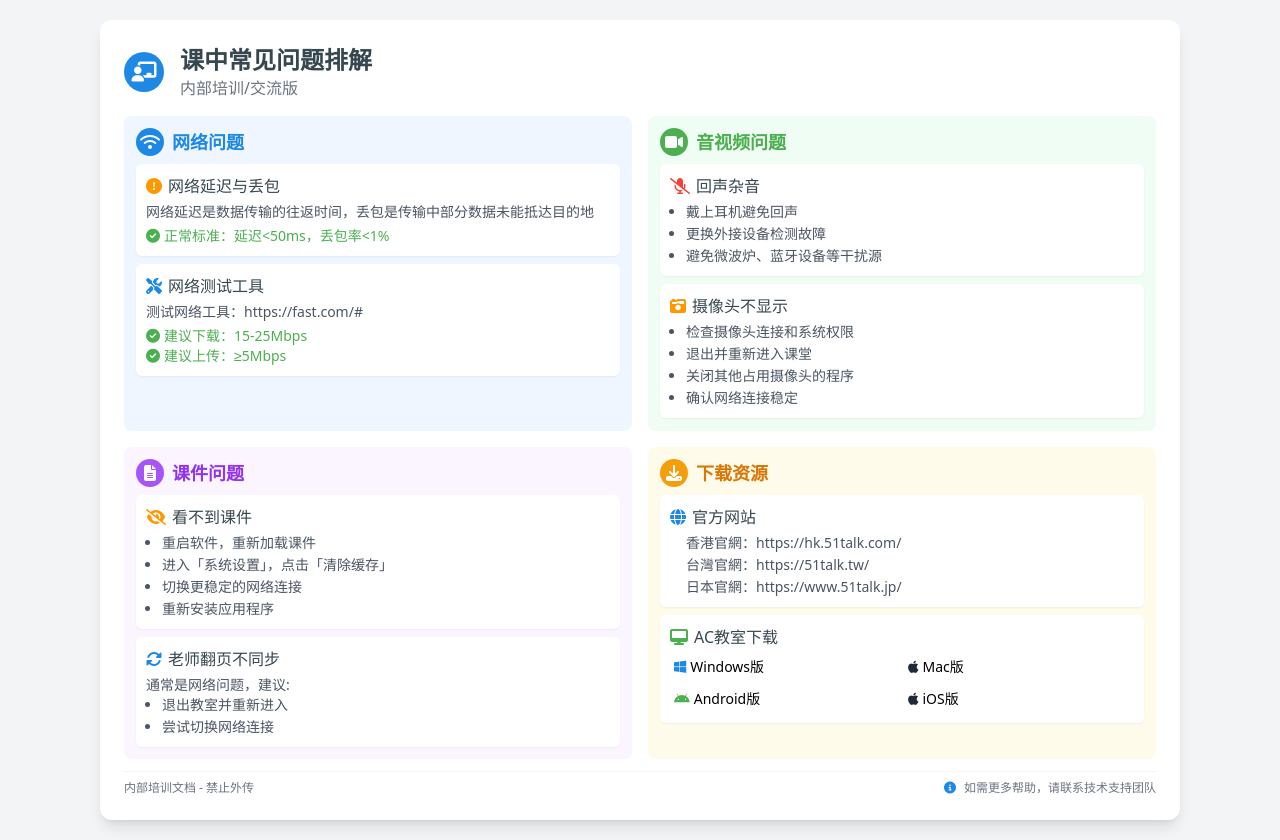
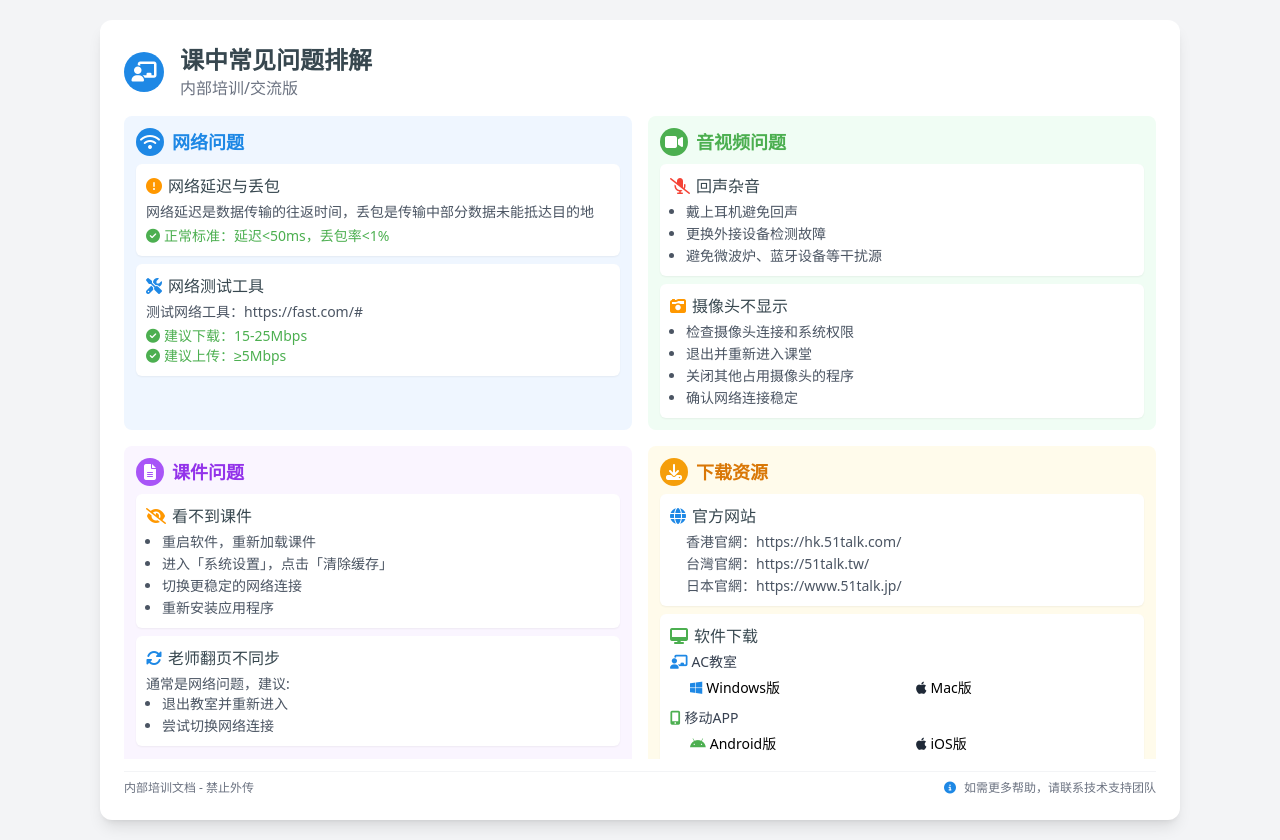
Before and after one commit to Amywu1212/my-static-site, a plain HTML site: page index.html in a window 1280 px wide. Drawn offline with nearby package versions, Linux system fonts and the light colour scheme.

Commit message:
upload index

```diff
--- a/index.html
+++ b/index.html
@@ -184,12 +184,20 @@
             </div>
 
             <div class="bg-white p-2.5 rounded-md shadow-sm">
-              <h3 class="font-medium text-dark text-base"><i class="fas fa-desktop text-accent mr-1.5"></i>AC教室下载</h3>
-              <div class="grid grid-cols-2 gap-1 mt-1">
-                <a href="#" class="hover:bg-blue-50 p-1 rounded"><i class="fab fa-windows text-primary mr-1"></i>Windows版</a>
-                <a href="#" class="hover:bg-blue-50 p-1 rounded"><i class="fab fa-apple text-gray-800 mr-1"></i>Mac版</a>
-                <a href="#" class="hover:bg-blue-50 p-1 rounded"><i class="fab fa-android text-accent mr-1"></i>Android版</a>
-                <a href="#" class="hover:bg-blue-50 p-1 rounded"><i class="fab fa-apple text-gray-800 mr-1"></i>iOS版</a>
+              <h3 class="font-medium text-dark text-base"><i class="fas fa-desktop text-accent mr-1.5"></i>软件下载</h3>
+
+              <div class="mt-1">
+                <p class="font-medium text-gray-700"><i class="fas fa-chalkboard-teacher text-primary mr-1"></i>AC教室</p>
+                <div class="grid grid-cols-2 gap-1 mt-0.5 ml-4">
+                  <a href="https://apps.microsoft.com/detail/xp9b3dnwq9kplv?cid=PCCongratsBnr" target="_blank" class="hover:bg-blue-50 p-1 rounded"><i class="fab fa-windows text-primary mr-1"></i>Windows版</a>
+                  <a href="https://apps.apple.com/us/app/51airclass/id6469776075?mt=12" target="_blank" class="hover:bg-blue-50 p-1 rounded"><i class="fab fa-apple text-gray-800 mr-1"></i>Mac版</a>
+                </div>
+
+                <p class="font-medium text-gray-700 mt-1.5"><i class="fas fa-mobile-alt text-accent mr-1"></i>移动APP</p>
+                <div class="grid grid-cols-2 gap-1 mt-0.5 ml-4">
+                  <a href="https://play.google.com/store/apps/details?id=com.talk51.international" target="_blank" class="hover:bg-blue-50 p-1 rounded"><i class="fab fa-android text-accent mr-1"></i>Android版</a>
+                  <a href="https://apps.apple.com/tw/app/51talk-%E7%B7%9A%E4%B8%8A%E8%8B%B1%E6%96%87%E8%AA%B2/id1585144932" target="_blank" class="hover:bg-blue-50 p-1 rounded"><i class="fab fa-apple text-gray-800 mr-1"></i>iOS版</a>
+                </div>
               </div>
             </div>
           </div>
```
